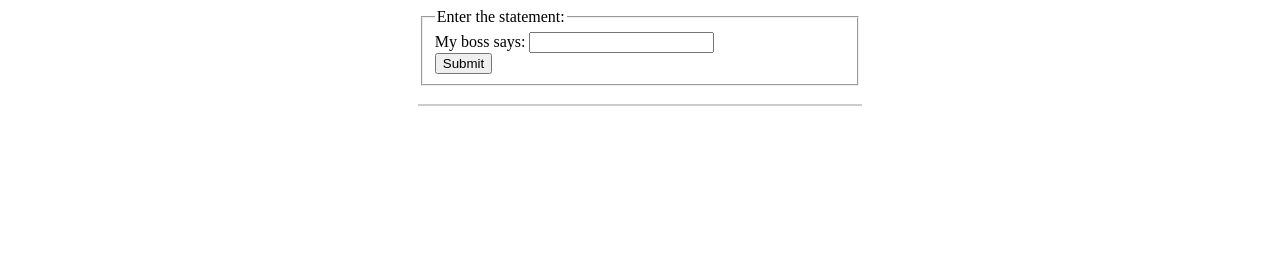
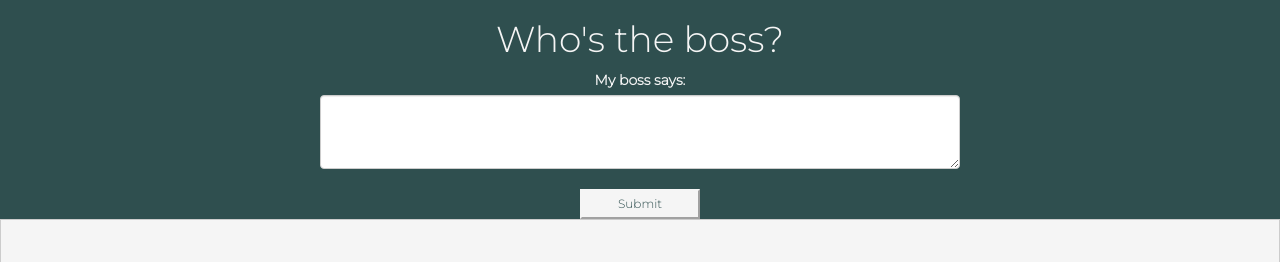
Before and after one commit to dhansreeS/whos-the-boss, a Flask app: page / in a window 1280 px wide. Shown: the top 262 px of the page. Run offline with Flask 2, Linux system fonts and the light colour scheme; parts of the project's set-up code (start-up, migrations or seed data) failed here and were passed over; some libraries are stand-ins or nearby versions.

Commit message:
Updated front end

```diff
--- a/app/app.py
+++ b/app/app.py
@@ -117,7 +117,13 @@ def main():
             logger.warning(e)
             sys.exit(5)
 
-        return render_template('main.html', original_input=statement, result=prediction, )
+        prob_pred = model.predict_proba(processed)
+
+        mike = "{0:.0f}%".format(prob_pred[0][1]*100)
+        dwight = "{0:.0f}%".format(prob_pred[0][0]*100)
+
+        return render_template('main.html', original_input=statement, result={'Michael':mike,
+                                                     'Dwight':dwight}, )
 
 
 def start_app(args):
--- a/app/templates/main.html
+++ b/app/templates/main.html
@@ -1,34 +1,82 @@
 <!doctype html>
 <html>
+    <script src="https://maxcdn.bootstrapcdn.com/bootstrap/3.4.0/js/bootstrap.min.js"></script>
+    <link rel="stylesheet" href="https://maxcdn.bootstrapcdn.com/bootstrap/3.4.0/css/bootstrap.min.css">
+    <link href="https://fonts.googleapis.com/css?family=Montserrat:300" rel="stylesheet">
+
     <style>
         form {
             margin: auto;
-            width: 35%;
+            width: 50%;
+        }
+        #titleDiv {
+            background-color: darkslategrey;
+            height: 100%;
+            width: 100%;
+            margin: auto;
+            text-align: center;
+            display: inline-block;
+            font-family: 'Montserrat', sans-serif;
+            color: whitesmoke;
+        }
+        .submit {
+            background: whitesmoke;
+            color: darkslategrey;
+            border-style: outset;
+            border-color: whitesmoke;
+            height: 30px;
+            width: 120px;
+            font-size: 12px;
+            font-family: 'Montserrat', sans-serif;
+            text-shadow: none;
         }
         .result {
+            background-color: whitesmoke;
+            text-align: center;
             margin: auto;
-            width: 35%;
+            width: 100%;
+            height: 500px;
             border: 1px solid #ccc;
+        }
+        p {
+            font-family: 'Montserrat', sans-serif;
+            color: #282828;
         }
 </style>
     <head>
         <title>Who's the boss?</title>
     </head>
-    <form action="{{ url_for('main') }}" method="POST">
-        <fieldset>
-            <legend>Enter the statement:</legend>
-            My boss says:
-            <input name="statement" type="text" required>
-            <br>
-            <input type="submit">
-        </fieldset>
-    </form>
+    <div id="titleDiv">
+        <h1>Who's the boss?</h1>
+        <form action="{{ url_for('main') }}" method="POST">
+            <fieldset>
+                <label for="comment">My boss says:</label>
+                <textarea class="form-control" rows="3" name="statement" required></textarea>
+                <br>
+                <input type="submit" class="submit">
+            </fieldset>
+        </form>
+    </div>
     <br>
     <div class="result" align="center">
+    <p>
+        <img src="https://media2.giphy.com/media/4LsN0YwgIsvaU/giphy.gif?cid=790b76115cfd71af58424c74599c8bfb&rid=giphy.gif"
+             alt="Michael Scott" style="float:left;margin:45px 20px 20px 0;width:333px;height:400px;">
+        <p style="float:left;margin:110px 0px 0px 0;width:200px;height:300px;">
+            Michael Scott is the "funny", eccentric regional manager of the Scranton branch of Dunder Mifflin. He loves his "that's what she said" jokes and making everyone feeling uncomfortable with his unusual comments. But he cares about all his employees and saying goodbye to him will be one of the hardest things you will have to do. </p>
+        <img src="https://media3.giphy.com/media/XS3AwCGCO3zvG/giphy.gif?cid=790b76115cfd738a6f3350696fd4dd55&rid=giphy.gif"
+             alt="Dwight Schrute" style="float:right;margin:45px 0px 0px 20px;width:333px;height:400px;">
+        <p style="float:right; margin:110px 0px 0px 0;width:200px;height:300px;">
+            Dwight Schrute starts out as assistant TO the regional manager but eventually becomes the regional manager. He loves beets, bears and Battlestar Galactica. If you want to survive in the wild, Dwight's the guy you will call. Despite his tough exterior, Dwight has moments where he's one of the kindest and most considerate people. </p>
+    </p>
     {% if result %}
-        <b>Statement</b> : {{ original_input }}
+        <br> <p style="font-size:30px">{{ original_input }}</p>
         <br>
-        <br> Your boss is a <p style="font-size:50px">{{ result }}</p>
+        <br> <p style="font-size: 20px"> Your boss is:  </p> <p style="font-size:40px">
+            {% for variable, value in result.items() %}
+             {{ value }} <b>{{ variable }}</b>
+            {% endfor %}
+        </p>
     {% endif %}
 </div>
 </html>
--- a/config/flask_config.py
+++ b/config/flask_config.py
@@ -1,6 +1,6 @@
 from os import path
 from config import PROJECT_HOME
-DEBUG = False
+DEBUG = True
 LOGGING_CONFIG = "config/logging/local.conf"
 
 HOST = '127.0.0.1'
@@ -9,7 +9,7 @@ APP_NAME = 'whos-the-boss'
 
 USE_S3 = True
 
-USE_RDS = True
+USE_RDS = False
 DB_PATH = path.join(PROJECT_HOME, 'data/msia423.db')
 SQLALCHEMY_DATABASE_URI = 'sqlite:///{}'.format(DB_PATH)
 SQLALCHEMY_TRACK_MODIFICATIONS = True
```
